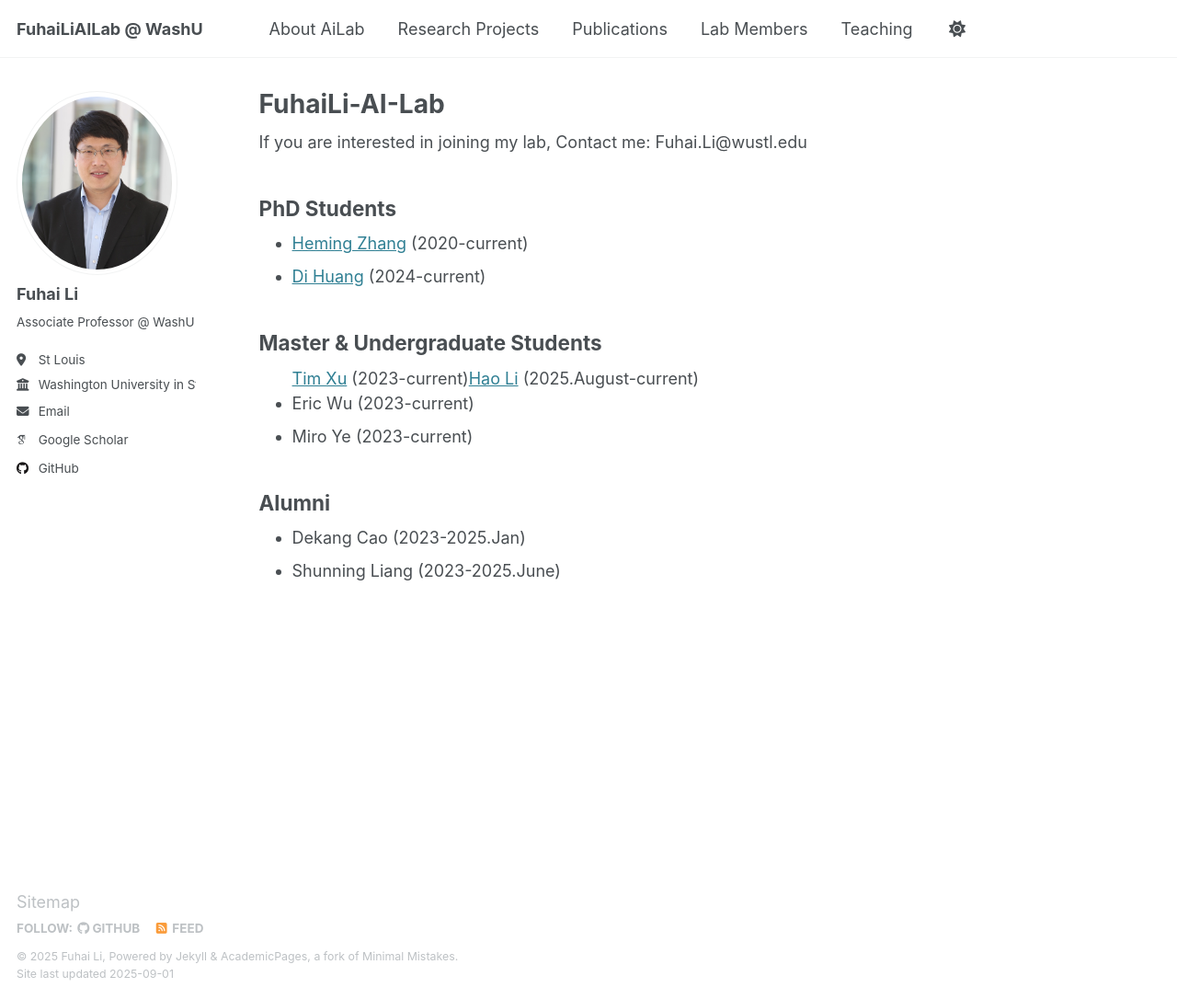
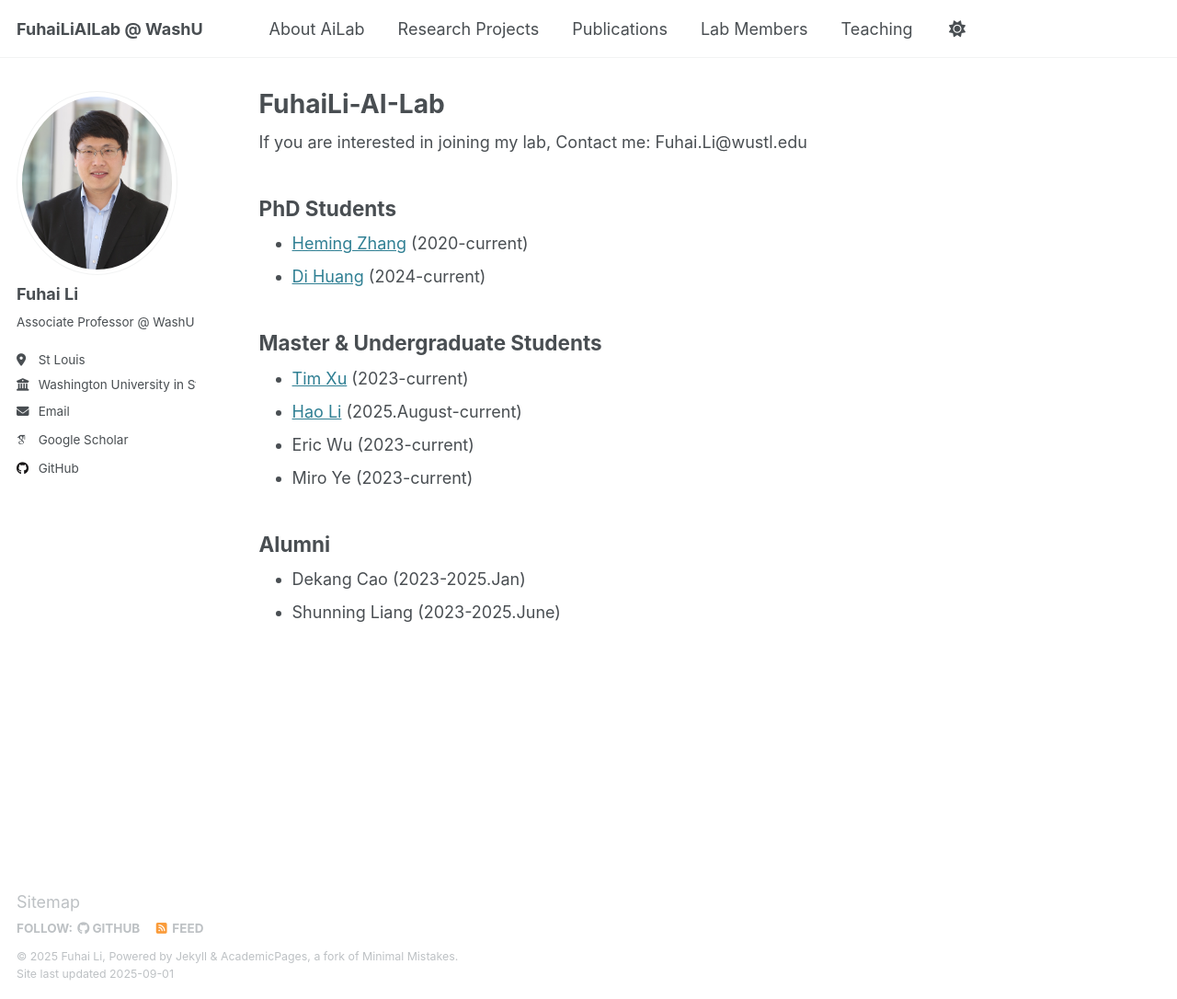
Before and after one commit to FuhaiLiAiLab/FuhaiLiAILab.github.io, a Jekyll site: the page built from _pages/LiLabMembers.html, in a window 1280 px wide and 1086 px high. Shown: the whole window at 92% size. Built offline with Jekyll 4.4.1, drawn with Linux system fonts in a browser that asks for light colours; some web fonts are replaced.

```diff
--- a/_pages/LiLabMembers.html
+++ b/_pages/LiLabMembers.html
@@ -14,8 +14,8 @@ author_profile: true
 
 <h2 id="course-overview">Master & Undergraduate Students</h2>
 <ul>
-  <a href="https://scholar.google.com/citations?user=tDsQ2agAAAAJ&hl=en">Tim Xu</a> (2023-current)</li>
-  <a href="https://scholar.google.com/citations?user=tDsQ2agAAAAJ&hl=en">Hao Li</a> (2025.August-current)</li>
+  <li><a href="https://scholar.google.com/citations?user=tDsQ2agAAAAJ&hl=en">Tim Xu</a> (2023-current)</li>
+  <li><a href="https://scholar.google.com/citations?user=tDsQ2agAAAAJ&hl=en">Hao Li</a> (2025.August-current)</li>
   <li>Eric Wu</a> (2023-current)</li>
   <li>Miro Ye</a> (2023-current)</li>
 </ul>
```
